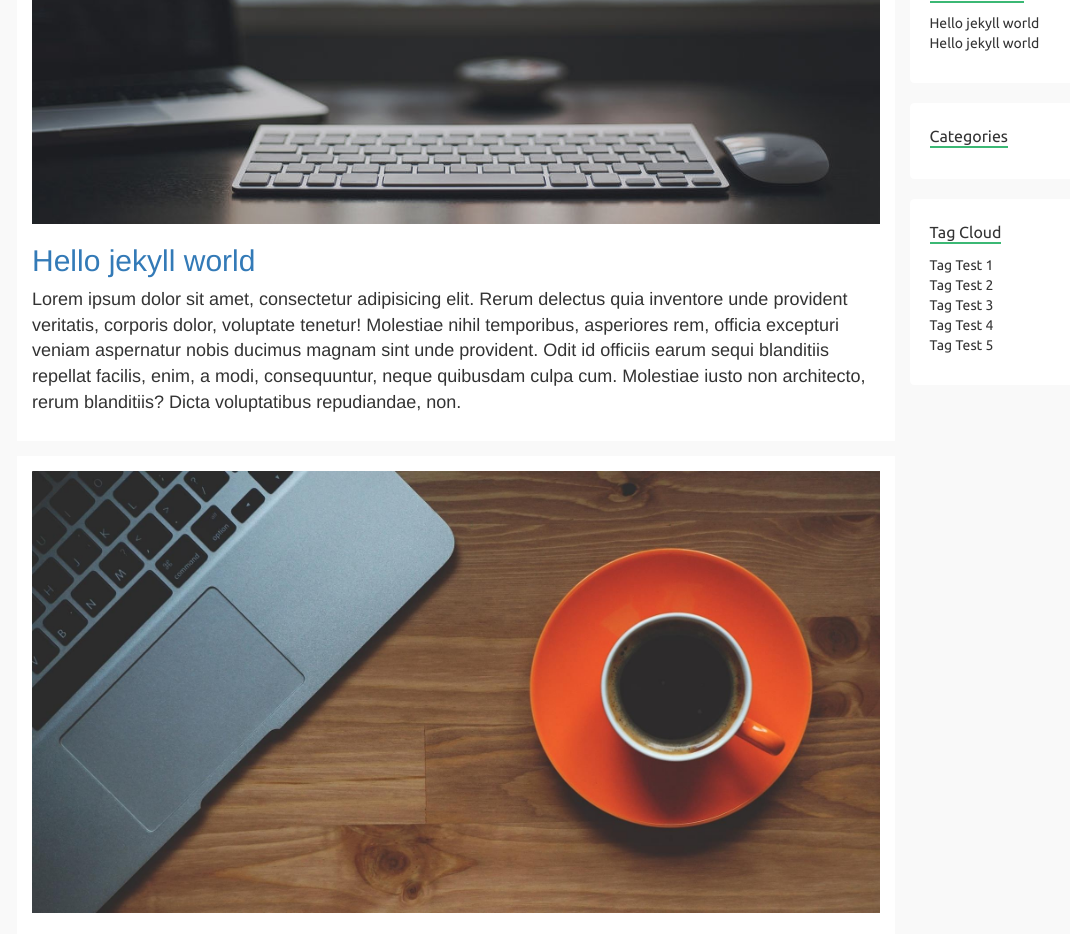
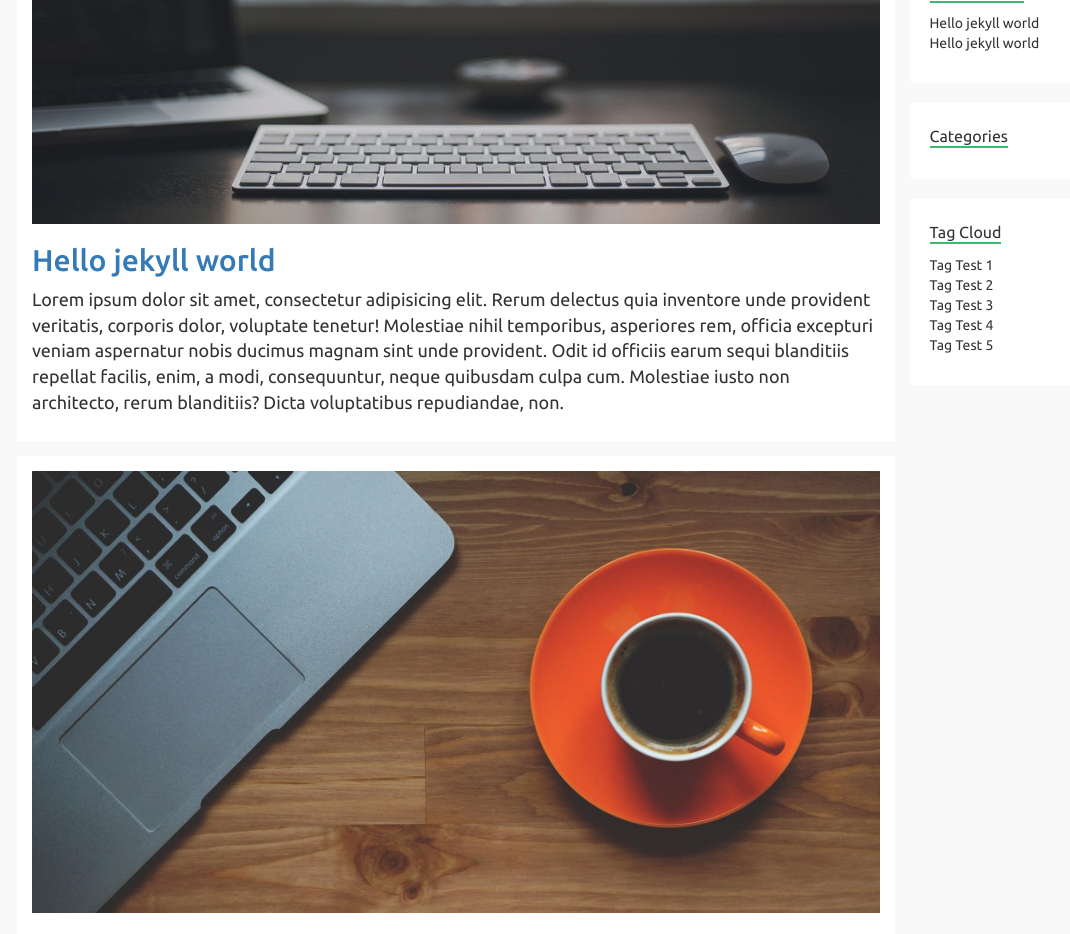
Before and after one commit to shajanjp/sanz, a Jekyll site: the page built from index.html, in a window 1280 px wide. Shown: the part 852-1786 px from the top of the page, without its empty margins (38-1108 px from the left). Built offline with Jekyll 4.4.1, drawn with Linux system fonts in a browser that asks for light colours; nearby versions of some CDN libraries; library files that are not in the unit come from our copies.

Commit message:
Styles article font

```diff
--- a/css/style.css
+++ b/css/style.css
@@ -13,7 +13,8 @@ p{
 }
 section,
 header,
-footer{
+footer,
+article{
 	font-family: 'Ubuntu', sans-serif;
 }
 
```
